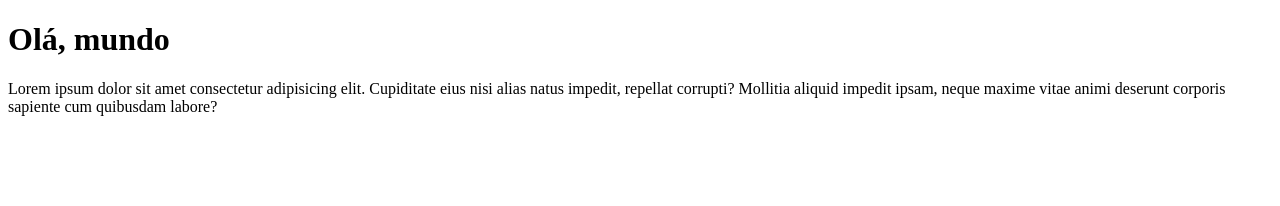
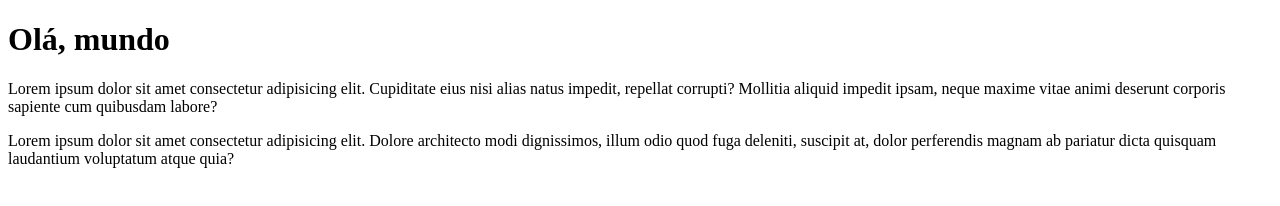
Before and after one commit to dev-diniz/hello-world, a plain HTML site: page Hellogit/index.html in a window 1280 px wide. Drawn offline with Linux system fonts and the light colour scheme.

Commit message:
Update index.html 26-09-23
Adicionei um 2 p de lorem

```diff
--- a/Hellogit/index.html
+++ b/Hellogit/index.html
@@ -8,5 +8,6 @@
 <body>
     <h1>Olá, mundo</h1>
     <p>Lorem ipsum dolor sit amet consectetur adipisicing elit. Cupiditate eius nisi alias natus impedit, repellat corrupti? Mollitia aliquid impedit ipsam, neque maxime vitae animi deserunt corporis sapiente cum quibusdam labore?</p>
+    <p>Lorem ipsum dolor sit amet consectetur adipisicing elit. Dolore architecto modi dignissimos, illum odio quod fuga deleniti, suscipit at, dolor perferendis magnam ab pariatur dicta quisquam laudantium voluptatum atque quia?</p>
 </body>
 </html>
```
